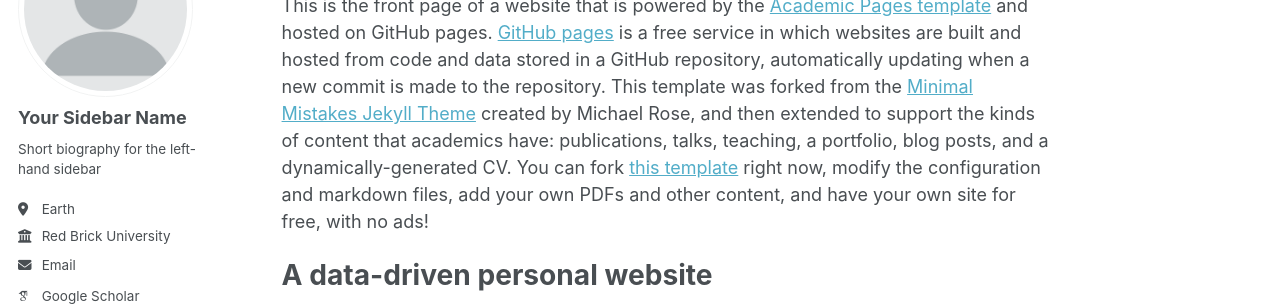
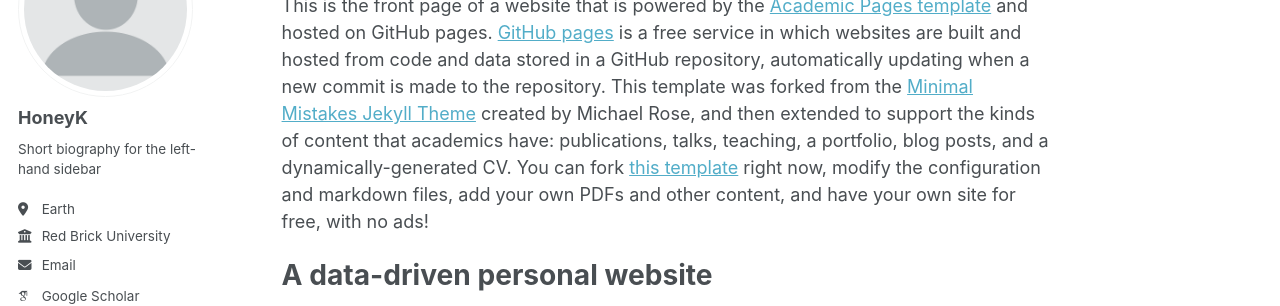
Before and after one commit to Yukiya-Umimi/honeyk.github.io, a Jekyll site: the page built from _pages/about.md, in a window 1280 px wide. Shown: the part 177-483 px from the top of the page. Built offline with Jekyll 4.4.1, drawn with Linux system fonts in a browser that asks for light colours; some web fonts are replaced.

Commit message:
Update _config.yml

```diff
--- a/_config.yml
+++ b/_config.yml
@@ -23,7 +23,7 @@ repository               : "academicpages/academicpages.github.io"
 author:
   # Biographic information
   avatar           : "profile.png"
-  name             : "Your Sidebar Name"
+  name             : "HoneyK"
   pronouns         : # example: "she/her"
   bio              : "Short biography for the left-hand sidebar"
   location         : "Earth"
```
